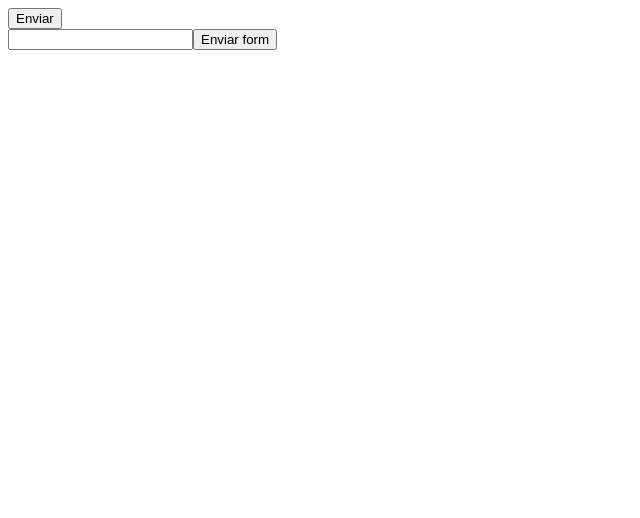
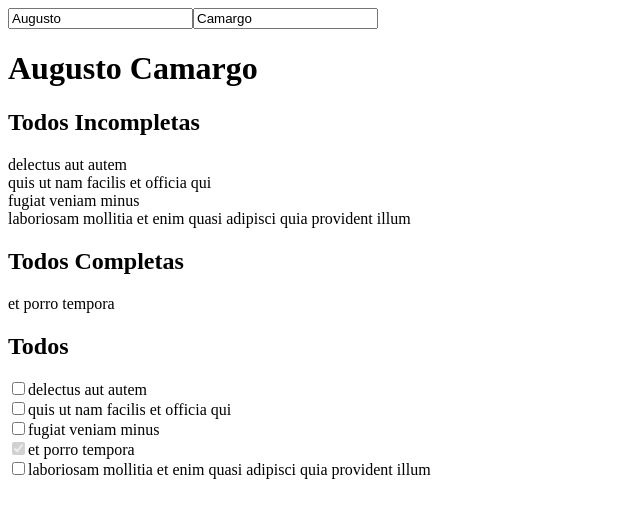
Before and after one commit to augustoprogramador/app-vuejs, a Vue app: page / in a window 1280 px wide. Shown: the top 518 px of the page, without its empty margins (0-640 px from the left). Built offline with nearby package versions, Linux system fonts and the light colour scheme.

Commit message:
Propriedades computadas

```diff
--- a/src/App.vue
+++ b/src/App.vue
@@ -1,15 +1,38 @@
 <template>
-  <div>
-    <button
-      v-on:click="onClick"
-      @mouseover="passei"
-    >Enviar</button>
+  <input v-model="user.firstName" type="text" @keyup="digitei">
+  <input v-model="user.lastName" type="text" @keyup="digitei">
+  <h1>{{ fullName }}</h1>
+
+  <h2>Todos Incompletas</h2>
+  <div
+    v-for="todo in unfinishedTodos"
+    v-bind:key="todo.id"
+  >
+    {{ todo.title }}
   </div>
 
-  <form action="" @submit.prevent="submit">
-    <input type="text" @keyup="digitei">
-    <button type="submit">Enviar form</button>
-  </form>
+  <h2>Todos Completas</h2>
+  <div
+    v-for="todo in finishedTodos"
+    v-bind:key="todo.id"
+  >
+    {{ todo.title }}
+  </div>
+
+  <h2>Todos</h2>
+  <div
+    v-for="todo in todos"
+    v-bind:key="todo.id"
+  >
+    <input
+      type="checkbox"
+      :id="`todo-${todo.id}`"
+      :value="todo.completed"
+      v-model="todo.completed"
+      :disabled="todo.completed"
+    >
+    <label :for="`todo-${todo.id}`">{{ todo.title }}</label>
+  </div>
 </template>
 
 <script>
@@ -20,11 +43,58 @@ export default {
   },
   data() {
     return {
+      user: {
+        firstName: 'Augusto',
+        lastName: 'Camargo',
+      },
+      todos: [
+        {
+          "userId": 1,
+          "id": 1,
+          "title": "delectus aut autem",
+          "completed": false
+        },
+        {
+          "userId": 1,
+          "id": 2,
+          "title": "quis ut nam facilis et officia qui",
+          "completed": false
+        },
+        {
+          "userId": 1,
+          "id": 3,
+          "title": "fugiat veniam minus",
+          "completed": false
+        },
+        {
+          "userId": 1,
+          "id": 4,
+          "title": "et porro tempora",
+          "completed": true
+        },
+        {
+          "userId": 1,
+          "id": 5,
+          "title": "laboriosam mollitia et enim quasi adipisci quia provident illum",
+          "completed": false
+        }
+      ]
+    }
+  },
+  computed: {
+    fullName() {
+      return `${this.user.firstName} ${this.user.lastName}`
+    },
+    unfinishedTodos() {
+      return this.todos.filter(todo => !todo.completed);
+    },
+    finishedTodos() {
+      return this.todos.filter(todo => todo.completed);
     }
   },
   methods: {
     onClick() {
-      console.log('Cliquei');
+      console.log('Cliquei', this);
     },
     passei() {
       console.log('passei');
@@ -39,5 +109,4 @@ export default {
 }
 </script>
 
-<style>
-</style>
+<style></style>
--- a/src/main.js
+++ b/src/main.js
@@ -1,4 +1,4 @@
 import { createApp } from 'vue'
 import App from './App.vue'
 
-createApp(App).mount('#app')
+window.app = createApp(App).mount('#app')
```
